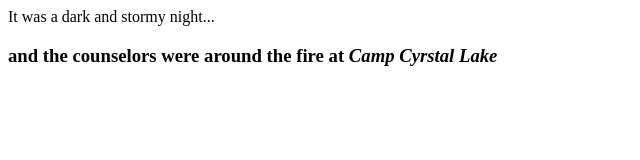
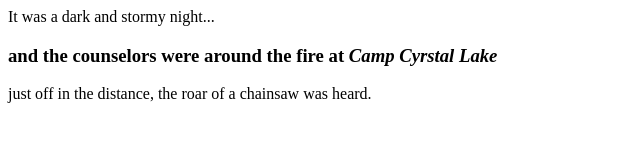
Before and after one commit to aosman99/fireside-story, a plain HTML site: page index.html in a window 1280 px wide. Shown: the whole page, without its empty margins (0-640 px from the left). Drawn offline with Linux system fonts and the light colour scheme.

Commit message:
third line was added

```diff
--- a/index.html
+++ b/index.html
@@ -2,5 +2,6 @@
   <body>
     <p>It was a dark and stormy night...</p>
     <h3>and the counselors were around the fire at <em>Camp Cyrstal Lake</em></h3>
+    <p>just off in the distance, the roar of a chainsaw was heard.</p>
   </body>
 </html>
```
Also changed, not shown: 1 other file.
